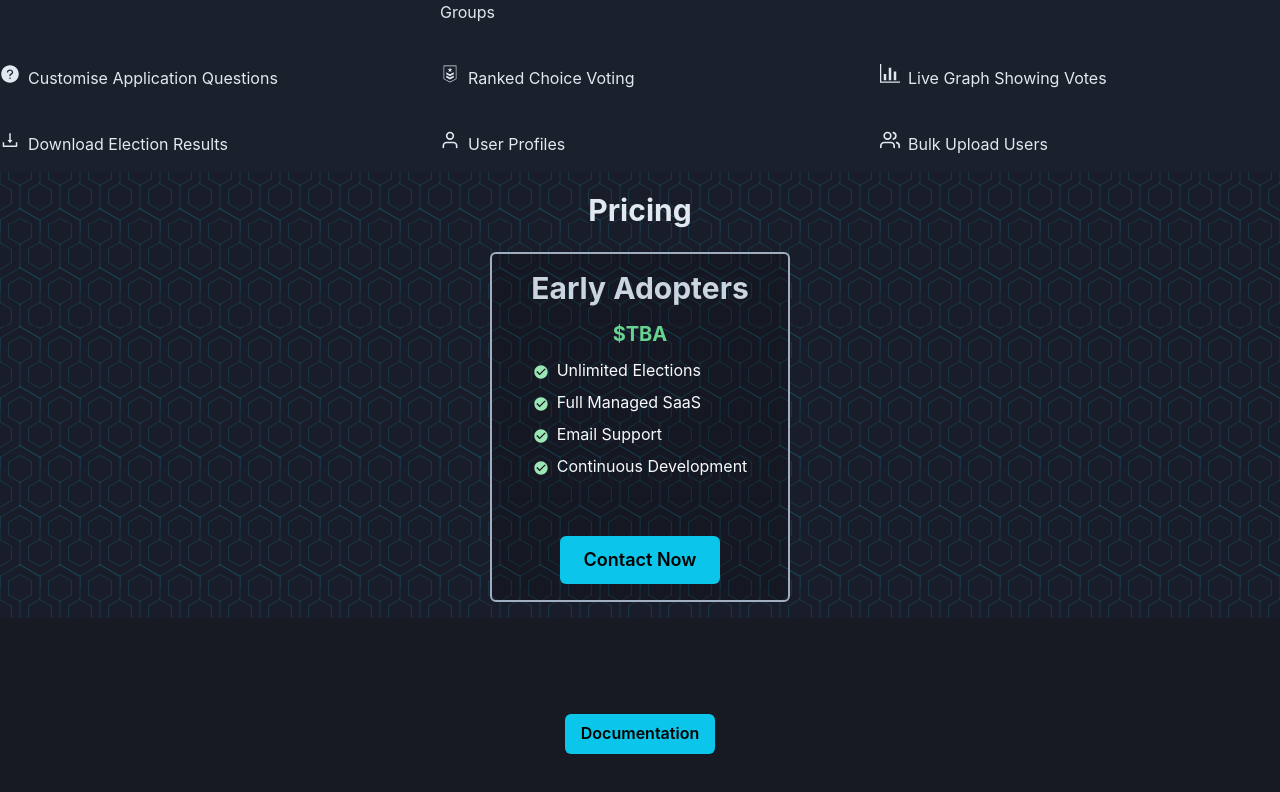
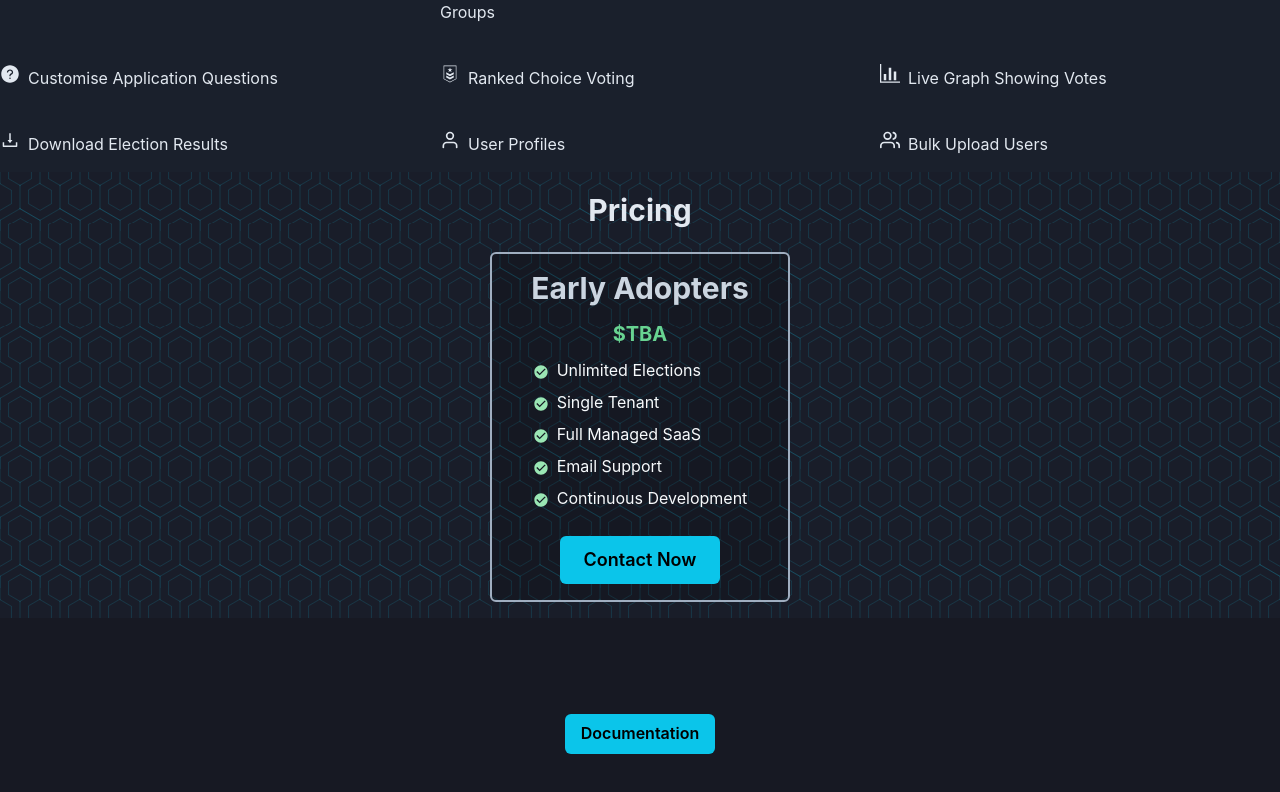
Before and after one commit to Ol1BoT/votur-marketing, a Next.js app: page / in a window 1280 px wide. Shown: the part 1330-2122 px from the top of the page. Built offline with nearby package versions, Linux system fonts and the light colour scheme.

Commit message:
add single tenant as feature

```diff
--- a/pages/index.tsx
+++ b/pages/index.tsx
@@ -244,6 +244,10 @@ const Home: NextPage = () => {
               </ListItem>
               <ListItem>
                 <ListIcon as={MdCheckCircle} color="green.200" />
+                Single Tenant
+              </ListItem>
+              <ListItem>
+                <ListIcon as={MdCheckCircle} color="green.200" />
                 Full Managed SaaS
               </ListItem>
               <ListItem>
```
